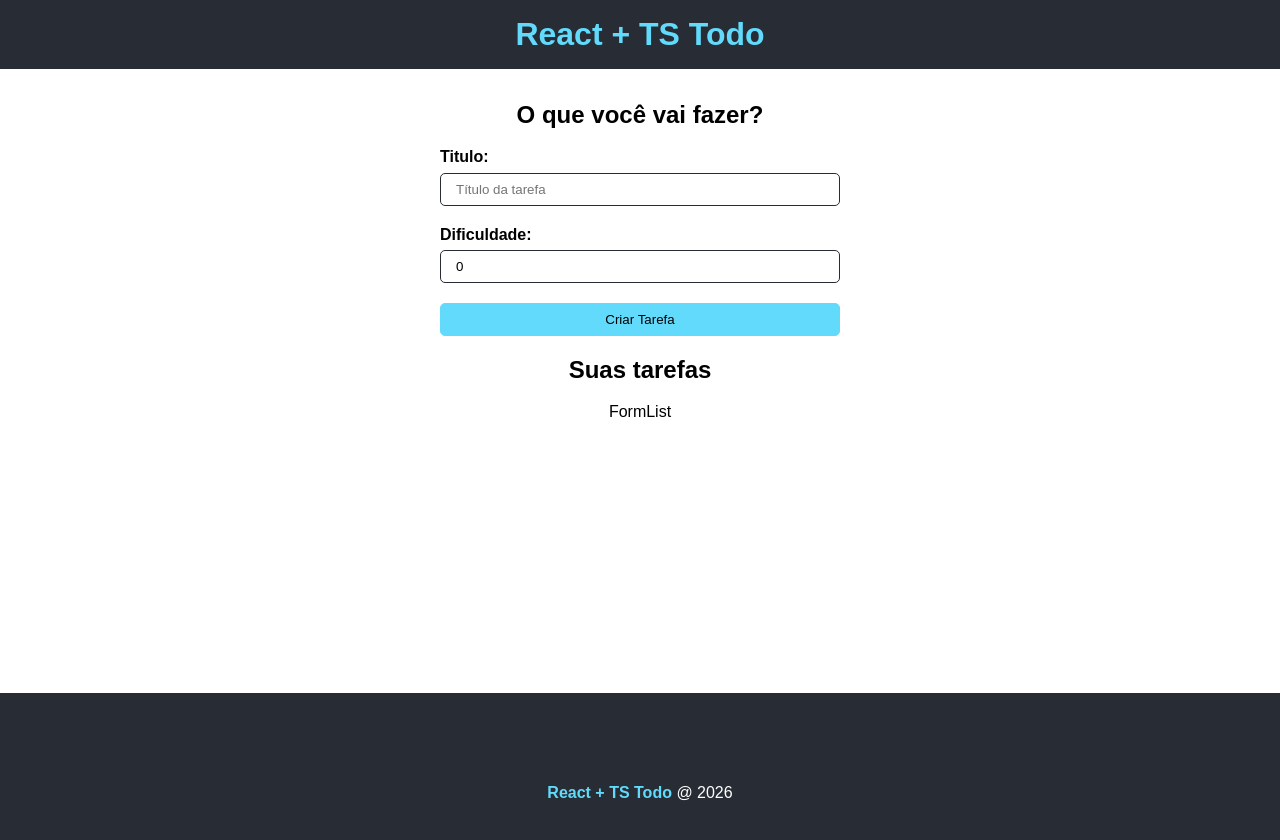
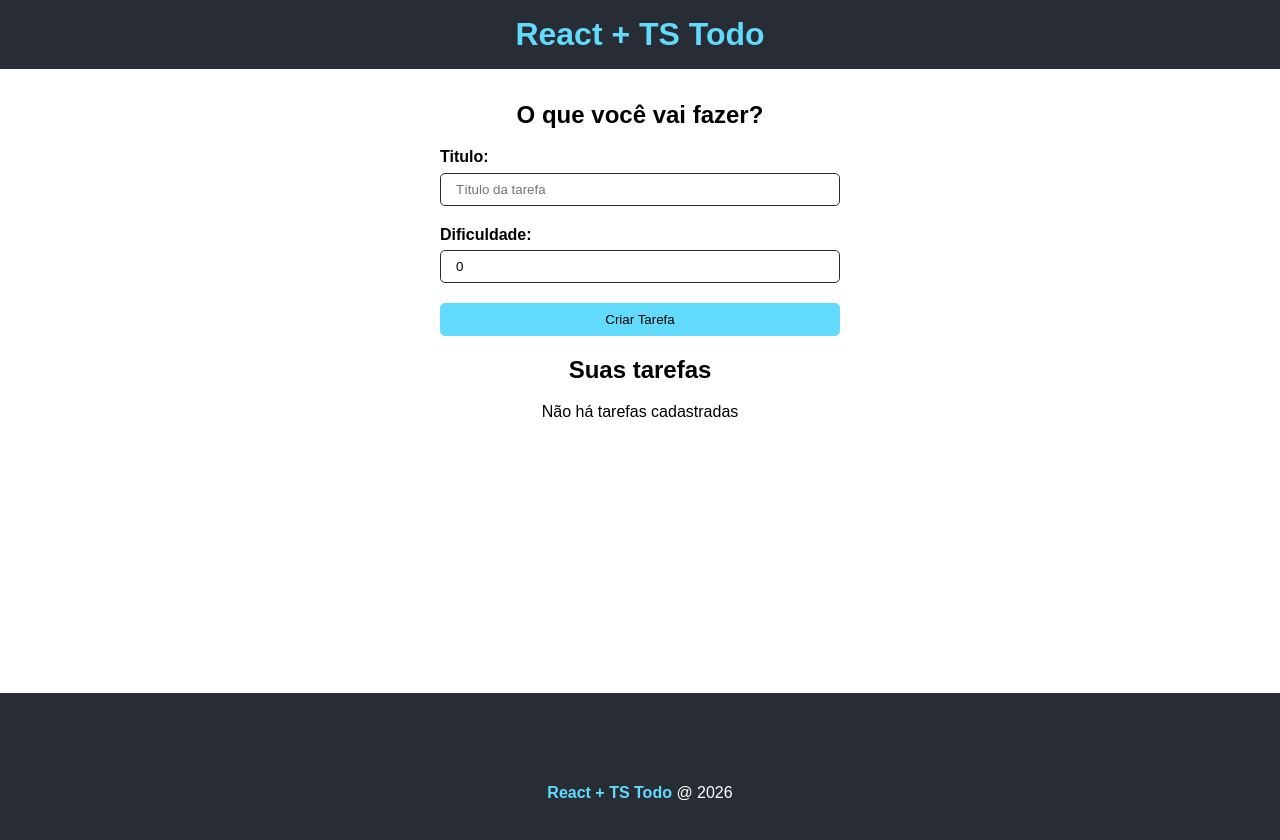
Before and after one commit to devmrqs/react-ts-todo, a React (Vite) app: page / in a window 1280 px wide. Shown: the top 840 px of the page. Built offline with nearby package versions, Linux system fonts and the light colour scheme.

Commit message:
✨ feat : inicia exibição da lista de tarefas no TaskList

```diff
--- a/src/App.tsx
+++ b/src/App.tsx
@@ -27,7 +27,7 @@
         </div>
         <div>
           <h2>Suas tarefas</h2>
-          <TaskList />
+          <TaskList taskList={taskList} />
         </div>
       </main>
       <Footer />
--- a/src/components/TaskList/TaskList.tsx
+++ b/src/components/TaskList/TaskList.tsx
@@ -1,11 +1,24 @@
 import styles from "./TaskList.module.css";
 
-interface TaskListProps {}
+// Interface
+import type { ITask } from "../../interfaces/task";
 
-export function TaskList(props: TaskListProps) {
+interface TaskListProps {
+  taskList: ITask[];
+}
+
+export function TaskList({ taskList }: TaskListProps) {
   return (
-    <div>
-      <p>FormList</p>
-    </div>
+    <>
+      {taskList.length > 0 ? (
+        taskList.map((task) => (
+          <div key={task.id}>
+            <p>{task.title}</p>
+          </div>
+        ))
+      ) : (
+        <p>Não há tarefas cadastradas</p>
+      )}
+    </>
   );
 }
```
